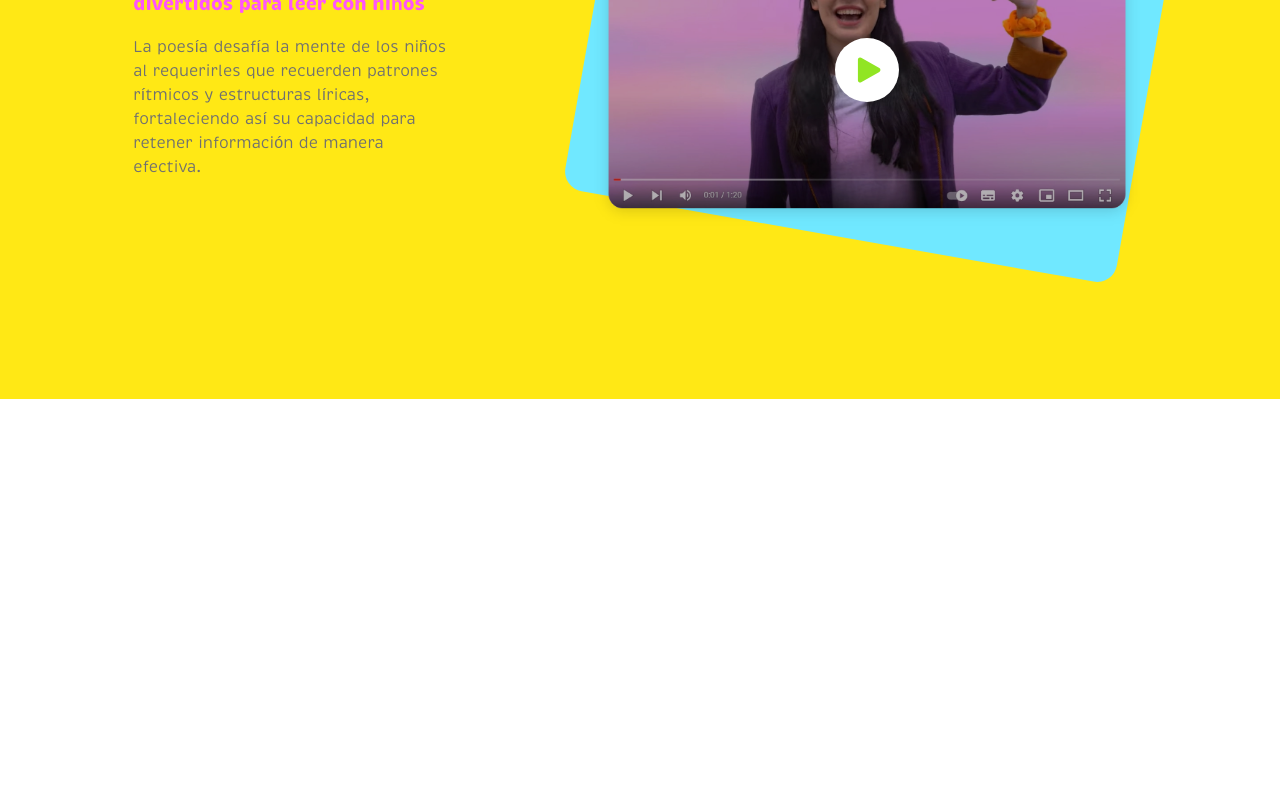
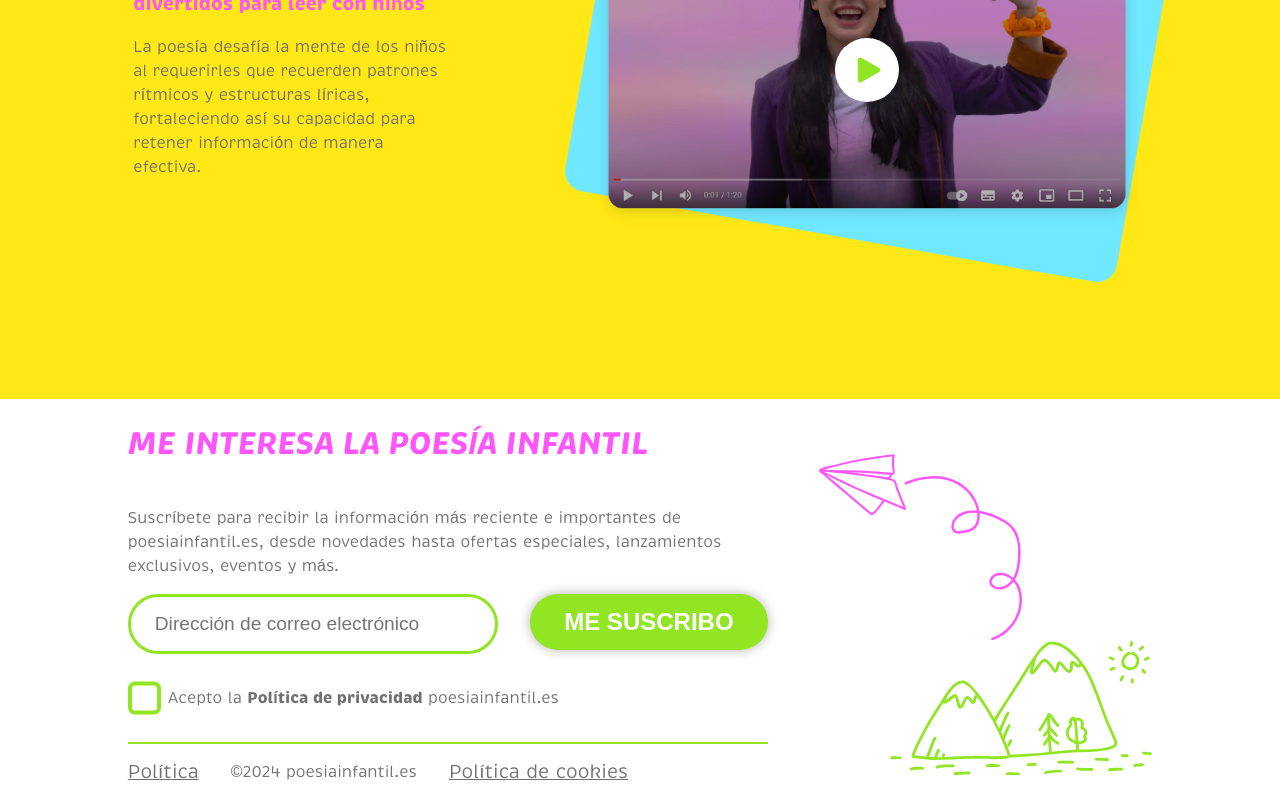
Before and after one commit to retr0mouse/poesiaInfantil, a React (Vite) app: page / in a window 1280 px wide. Shown: the part 4341-5141 px from the top of the page. Before the commit the page ends 4740 px from the top, so only its background shows below. Built offline with nearby package versions, Linux system fonts and the light colour scheme; the HTML template or start-up script is replaced by a standard one.

Commit message:
style the footer elements

```diff
--- a/src/App.css
+++ b/src/App.css
@@ -1,97 +1,97 @@
 @font-face {
-  font-family: 'Brevia';
-  src: url('/fonts/HvDTrial_Brevia-Regular.otf') format('opentype');
+  font-family: "Brevia";
+  src: url("/fonts/HvDTrial_Brevia-Regular.otf") format("opentype");
   font-weight: 400;
   font-style: normal;
 }
 
 @font-face {
-  font-family: 'Brevia';
-  src: url('/fonts/HvDTrial_Brevia-RegularItalic.otf') format('opentype');
+  font-family: "Brevia";
+  src: url("/fonts/HvDTrial_Brevia-RegularItalic.otf") format("opentype");
   font-weight: 400;
   font-style: italic;
 }
 
 @font-face {
-  font-family: 'Brevia';
-  src: url('/fonts/HvDTrial_Brevia-Light.otf') format('opentype');
+  font-family: "Brevia";
+  src: url("/fonts/HvDTrial_Brevia-Light.otf") format("opentype");
   font-weight: 300;
   font-style: normal;
 }
 
 @font-face {
-  font-family: 'Brevia';
-  src: url('/fonts/HvDTrial_Brevia-LightItalic.otf') format('opentype');
+  font-family: "Brevia";
+  src: url("/fonts/HvDTrial_Brevia-LightItalic.otf") format("opentype");
   font-weight: 300;
   font-style: italic;
 }
 
 @font-face {
-  font-family: 'Brevia';
-  src: url('/fonts/HvDTrial_Brevia-Medium.otf') format('opentype');
+  font-family: "Brevia";
+  src: url("/fonts/HvDTrial_Brevia-Medium.otf") format("opentype");
   font-weight: 500;
   font-style: normal;
 }
 
 @font-face {
-  font-family: 'Brevia';
-  src: url('/fonts/HvDTrial_Brevia-MediumItalic.otf') format('opentype');
+  font-family: "Brevia";
+  src: url("/fonts/HvDTrial_Brevia-MediumItalic.otf") format("opentype");
   font-weight: 500;
   font-style: italic;
 }
 
 @font-face {
-  font-family: 'Brevia';
-  src: url('/fonts/HvDTrial_Brevia-SemiBold.otf') format('opentype');
+  font-family: "Brevia";
+  src: url("/fonts/HvDTrial_Brevia-SemiBold.otf") format("opentype");
   font-weight: 600;
   font-style: normal;
 }
 
 @font-face {
-  font-family: 'Brevia';
-  src: url('/fonts/HvDTrial_Brevia-SemiBoldItalic.otf') format('opentype');
+  font-family: "Brevia";
+  src: url("/fonts/HvDTrial_Brevia-SemiBoldItalic.otf") format("opentype");
   font-weight: 600;
   font-style: italic;
 }
 
 @font-face {
-  font-family: 'Brevia';
-  src: url('/fonts/HvDTrial_Brevia-Bold.otf') format('opentype');
+  font-family: "Brevia";
+  src: url("/fonts/HvDTrial_Brevia-Bold.otf") format("opentype");
   font-weight: 700;
   font-style: normal;
 }
 
 @font-face {
-  font-family: 'Brevia';
-  src: url('/fonts/HvDTrial_Brevia-BoldItalic.otf') format('opentype');
+  font-family: "Brevia";
+  src: url("/fonts/HvDTrial_Brevia-BoldItalic.otf") format("opentype");
   font-weight: 700;
   font-style: italic;
 }
 
 @font-face {
-  font-family: 'Brevia';
-  src: url('/fonts/HvDTrial_Brevia-Black.otf') format('opentype');
+  font-family: "Brevia";
+  src: url("/fonts/HvDTrial_Brevia-Black.otf") format("opentype");
   font-weight: 900;
   font-style: normal;
 }
 
 @font-face {
-  font-family: 'Brevia';
-  src: url('/fonts/HvDTrial_Brevia-BlackItalic.otf') format('opentype');
+  font-family: "Brevia";
+  src: url("/fonts/HvDTrial_Brevia-BlackItalic.otf") format("opentype");
   font-weight: 900;
   font-style: italic;
 }
 
 @font-face {
-  font-family: 'Brevia';
-  src: url('/fonts/HvDTrial_Brevia-ExtraBlack.otf') format('opentype');
+  font-family: "Brevia";
+  src: url("/fonts/HvDTrial_Brevia-ExtraBlack.otf") format("opentype");
   font-weight: 950;
   font-style: normal;
 }
 
 @font-face {
-  font-family: 'Brevia';
-  src: url('/fonts/HvDTrial_Brevia-ExtraBlackItalic.otf') format('opentype');
+  font-family: "Brevia";
+  src: url("/fonts/HvDTrial_Brevia-ExtraBlackItalic.otf") format("opentype");
   font-weight: 950;
   font-style: italic;
 }
@@ -101,7 +101,7 @@
   text-rendering: optimizeLegibility;
   -webkit-font-smoothing: antialiased;
   -moz-osx-font-smoothing: grayscale;
-  font-family: 'Brevia', sans-serif;
+  font-family: "Brevia", sans-serif;
 }
 
 body {
@@ -481,10 +481,128 @@ main {
 }
 
 footer {
+  display: flex;
+  justify-content: space-evenly;
+  padding: 0 5rem;
+
+  .footer_content {
+    width: 40rem;
+    display: flex;
+    flex-direction: column;
+  }
   h1 {
-    color: #FF55FB;
+    color: #ff55fb;
     font-weight: bold;
     font-style: italic;
-    font-family: "Brevia", sans-serif;
+  }
+
+  .email_input {
+    display: flex;
+    gap: 2rem;
+
+    input {
+      width: 20rem;
+      height: 3rem;
+      border: 3px solid #91e523;
+      border-radius: 40px;
+      font-size: 1.2rem;
+      color: #707070;
+      padding: 0.2rem 1.5rem;
+    }
+
+    button {
+      width: 15rem;
+      height: 3.5rem;
+      border: none;
+      border-radius: 40px;
+      background-color: #91e523;
+      color: #fff;
+      padding: 0.7rem 1.5rem;
+      font-size: 1.5rem;
+      font-weight: bold;
+      box-shadow: 0 0 12px rgba(0, 0, 0, 0.3);
+    }
+  }
+
+  .terms_container {
+    margin: 2rem 0;
+    display: flex;
+    align-items: center;
+    position: relative;
+    cursor: pointer;
+    padding-left: 2.5rem;
+
+    /* Hide the browser's default checkbox */
+    input {
+      position: absolute;
+      opacity: 0;
+      height: 0;
+      width: 0;
+    }
+
+    .checkmark {
+      cursor: pointer;
+      position: absolute;
+      top: 50%;
+      left: 0;
+      transform: translateY(-50%);
+      height: 25px;
+      width: 25px;
+      border: 4px solid #91E523;
+      border-radius: 7px;
+    }
+
+    /* On mouse-over */
+    :hover input ~ .checkmark {
+      background-color: #cccccc6c;
+    }
+
+    /* When the checkbox is checked */
+    input:checked ~ .checkmark {
+      background-color: #91E523;
+    }
+
+    /* Create the checkmark */
+    :after {
+      content: "";
+      position: absolute;
+      display: none;
+    }
+
+    /* When checked */
+    input:checked ~ .checkmark:after {
+      display: block;
+    }
+
+    /* Checkmark style */
+    .checkmark:after {
+      left: 9px;
+      top: 5px;
+      width: 5px;
+      height: 10px;
+      border: solid white;
+      border-width: 0 3px 3px 0;
+      -webkit-transform: rotate(45deg);
+      -ms-transform: rotate(45deg);
+      transform: rotate(45deg);
+    }
+  }
+
+  .green_line {
+    width: 100%;
+    height: 2px;
+    background-color: #91e523;
+  }
+
+  .footer_links {
+    display: flex;
+    gap: 2rem;
+    justify-content: start;
+    align-items: center;
+
+    a {
+      color: #707070;
+      font-size: 1.2rem;
+    }
   }
 }
--- a/src/App.tsx
+++ b/src/App.tsx
@@ -36,7 +36,7 @@ function App() {
         <a href="/"><img className="logo_btn" src="/poesiaInfantil/logo.svg" alt="" /></a>
         <a className="header_link" href="">Leer online</a>
         <button className="header_link" title='to blog' onClick={() => {
-          blogRef.current?.scrollIntoView({behavior: 'smooth'});
+          blogRef.current?.scrollIntoView({ behavior: 'smooth' });
         }}>Nuestro blog</button>
         <button onClick={() => setIsMenuOpened(!isMenuOpened)} className='burger_btn'><img className="" src="/poesiaInfantil/burger.svg" alt="" /></button>
         <div className={`menu ${isMenuOpened ? 'opened' : ''}`}>
@@ -103,6 +103,30 @@ function App() {
           </div>
         </div>
       </main >
+      <footer>
+        <div className="footer_content">
+          <h1>ME INTERESA LA POESÍA INFANTIL</h1>
+          <p>Suscríbete para recibir la información más reciente e importantes de poesiainfantil.es, desde novedades hasta ofertas especiales, lanzamientos exclusivos, eventos y más.</p>
+          <div className="email_input">
+            <input type="email" name="email" id="email" placeholder='Dirección de correo electrónico' />
+            <button>ME SUSCRIBO</button>
+          </div>
+          <div className="terms_container">
+            <label>
+              <input type="checkbox" name="terms" id="terms" />
+              <span className="checkmark"></span>
+              Acepto la <b>Política de privacidad</b> poesiainfantil.es
+            </label>
+          </div>
+          <div className="green_line" />
+          <div className="footer_links">
+            <a href="">Política</a>
+            <p>©2024 poesiainfantil.es</p>
+            <a href="">Política de cookies</a>
+          </div>
+        </div>
+        <img src="/poesiaInfantil/footerImage.svg" alt="" />
+      </footer>
     </>
   )
 }
```
Also changed, not shown: public/Group 80.svg (deleted), public/footerImage.svg (added).
